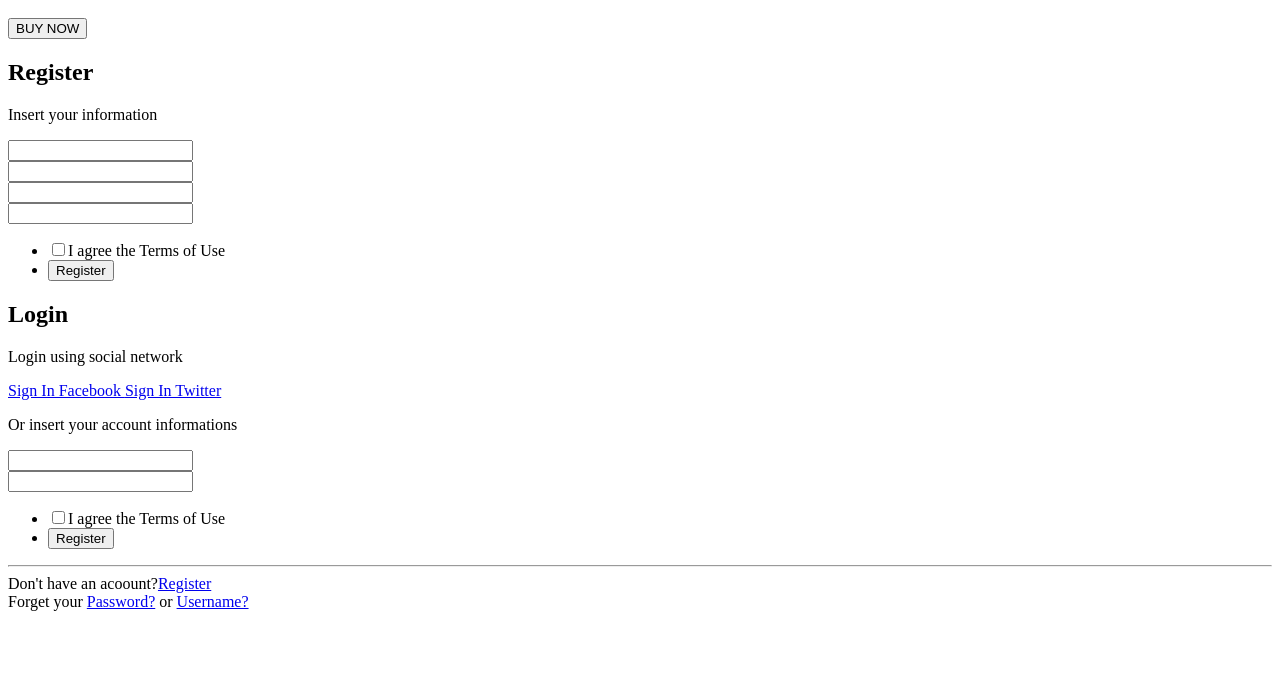
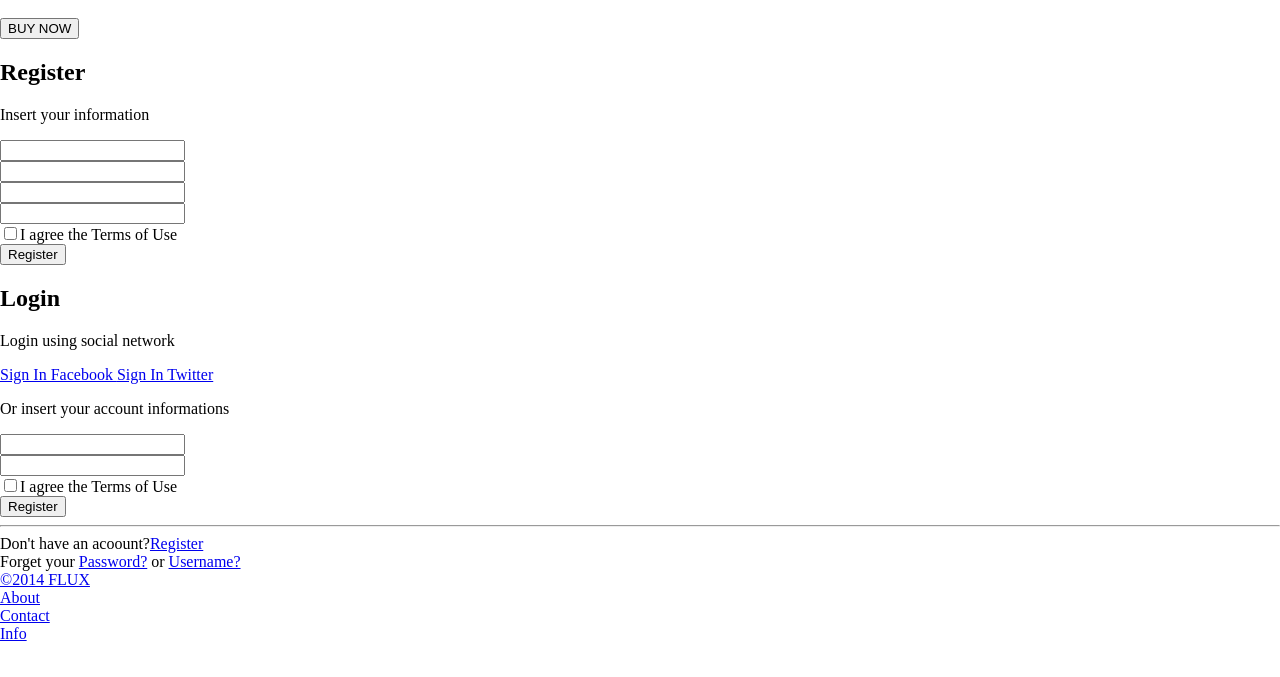
Before and after one commit to codeacademyprogramming/p113-html5formsindividual-bahrambayramli, a plain HTML site: page form-2/index.html in a window 1280 px wide. Shown: the part 101-778 px from the top of the page. Drawn offline with Linux system fonts and the light colour scheme.

Commit message:
footer , ul and css

```diff
--- a/form-2/index.html
+++ b/form-2/index.html
@@ -4,6 +4,7 @@
     <meta charset="UTF-8">
     <meta name="viewport" content="width=device-width, initial-scale=1.0">
     <meta http-equiv="X-UA-Compatible" content="ie=edge">
+    <link rel="stylesheet" href="./main.css">
     <title>FLUX FORM</title>
 </head>
 <body>
@@ -57,5 +58,16 @@
         </section>
     </div>
     <!-- end conatiner case -->
+
+    <!-- Start Footer case -->
+    <footer class="footer">
+        <ul>
+            <li><a href="#">&#169;2014 FLUX</a></li>
+            <li><a href="#">About</a></li>
+            <li><a href="#">Contact</a></li>
+            <li><a href="#">Info</a></li>
+        </ul>
+    </footer>
+    <!-- end footer case -->
 </body>
 </html>
--- a/form-2/main.css
+++ b/form-2/main.css
@@ -3,3 +3,8 @@ body{
     margin: 0;
     box-sizing: border-box;
 }
+ul{
+    list-style: none;
+    margin: 0;
+    padding: 0;
+}
```
